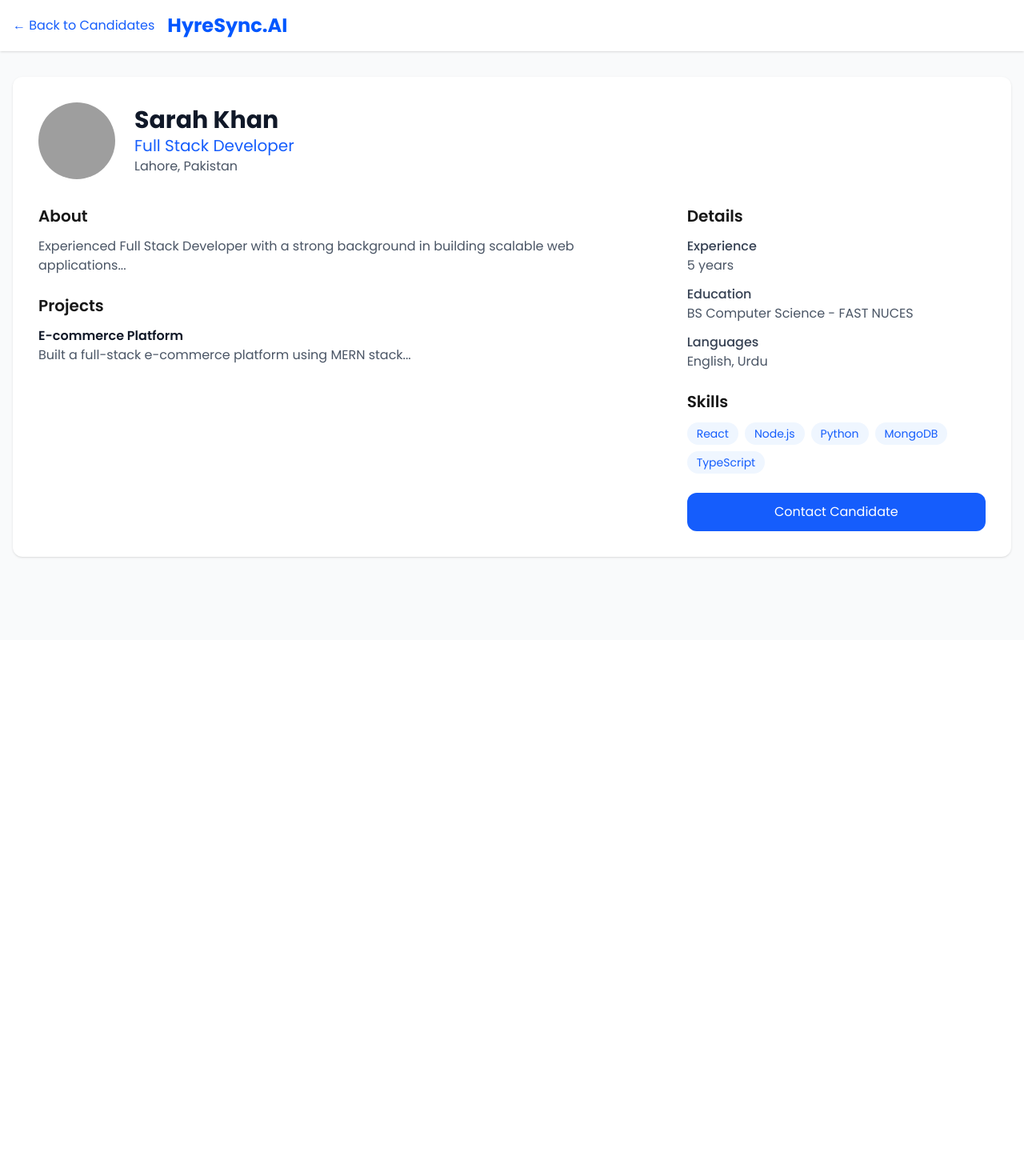
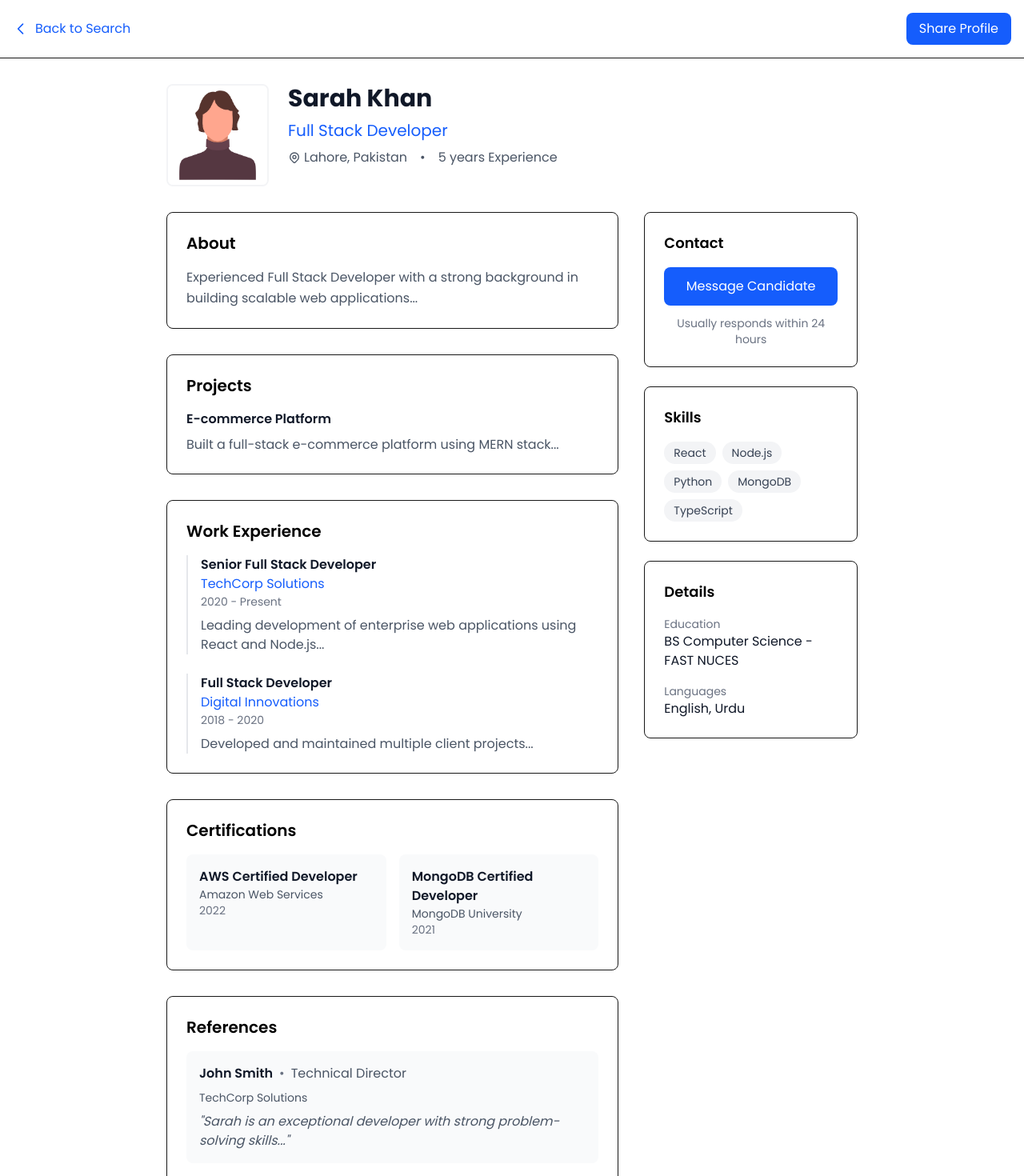
Before and after one commit to SyedMTaha/hyre-sync, a Next.js app: page /candidates/1 in a window 1280 px wide. Shown: the top 1470 px of the page at 80% size. Before the commit the page ends 800 px from the top, so only its background shows below. Built offline with nearby package versions, Linux system fonts and the light colour scheme; grey boxes are pictures that could not be loaded.

Commit message:
candidate page completed

```diff
--- a/src/app/candidates/[id]/page.tsx
+++ b/src/app/candidates/[id]/page.tsx
@@ -13,12 +13,13 @@ const poppins = Poppins({
 
 // Mock detailed candidate data
 const candidateDetails = {
+  1: {
     id: 1,
     name: 'Sarah Khan',
     role: 'Full Stack Developer',
     experience: '5 years',
     skills: ['React', 'Node.js', 'Python', 'MongoDB', 'TypeScript'],
-  image: '/assets/avatar1.png',
+    image: '/assets/avatar1.jpg',
     email: 'sarah.khan@example.com',
     location: 'Lahore, Pakistan',
     about: 'Experienced Full Stack Developer with a strong background in building scalable web applications...',
@@ -28,87 +29,249 @@ const candidateDetails = {
       {
         name: 'E-commerce Platform',
         description: 'Built a full-stack e-commerce platform using MERN stack...'
+      }
+    ],
+    workExperience: [
+      {
+        role: 'Senior Full Stack Developer',
+        company: 'TechCorp Solutions',
+        duration: '2020 - Present',
+        description: 'Leading development of enterprise web applications using React and Node.js...'
       },
-    // Add more projects
+      {
+        role: 'Full Stack Developer',
+        company: 'Digital Innovations',
+        duration: '2018 - 2020',
+        description: 'Developed and maintained multiple client projects...'
+      }
+    ],
+    certifications: [
+      {
+        name: 'AWS Certified Developer',
+        issuer: 'Amazon Web Services',
+        year: '2022'
+      },
+      {
+        name: 'MongoDB Certified Developer',
+        issuer: 'MongoDB University',
+        year: '2021'
+      }
+    ],
+    references: [
+      {
+        name: 'John Smith',
+        role: 'Technical Director',
+        company: 'TechCorp Solutions',
+        recommendation: 'Sarah is an exceptional developer with strong problem-solving skills...'
+      }
     ]
+  },
+  2: {
+    id: 2,
+    name: 'Ali Ahmed',
+    role: 'UI/UX Designer',
+    experience: '3 years',
+    skills: ['Figma', 'Adobe XD', 'Sketch', 'User Research'],
+    image: '/assets/avatar2.jpg',
+    email: 'ali.ahmed@example.com',
+    location: 'Karachi, Pakistan',
+    about: 'Creative UI/UX Designer with a passion for creating intuitive and engaging user experiences...',
+    education: 'BFA Design - NCA',
+    languages: ['English', 'Urdu'],
+    projects: [
+      {
+        name: 'Healthcare App Design',
+        description: 'Designed a user-friendly healthcare application focusing on accessibility...'
+      }
+    ],
+    workExperience: [
+      {
+        role: 'Senior UI/UX Designer',
+        company: 'DesignLab Solutions',
+        duration: '2021 - Present',
+        description: 'Led the UX strategy and design process for multiple enterprise and consumer-facing applications...',
+      },
+      {
+        role: 'UI/UX Designer',
+        company: 'Creative Digital Agency',
+        duration: '2019 - 2021',
+        description: 'Designed user interfaces and conducted user research for various client projects...',
+      }
+    ],
+    certifications: [
+      {
+        name: 'Google UX Design Certificate',
+        issuer: 'Google',
+        year: '2022',
+      },
+      {
+        name: 'Adobe Certified Expert - UX Design',
+        issuer: 'Adobe',
+        year: '2021',
+      }
+    ],
+    references: [
+      {
+        name: 'Emma Wilson',
+        role: 'Design Lead',
+        company: 'DesignLab Solutions',
+        recommendation:
+          'Ayesha is a talented designer with a deep understanding of user experience principles and visual aesthetics...',
+      }
+    ]
+  }
 };
 
-export default function CandidateDetails() {
+export default function  CandidateDetails() {
     const params = useParams();
+    const candidateId = typeof params.id === 'string' ? parseInt(params.id) : null;
+    const candidate = candidateId ? candidateDetails[candidateId as keyof typeof candidateDetails] : null;
+
+    if (!candidate) {
+      return (
+        <div className="min-h-screen flex items-center justify-center">
+          <div className="text-center">
+            <h2 className="text-2xl font-bold text-gray-900">Candidate not found</h2>
+            <Link href="/candidates" className="text-blue-600 hover:text-blue-700 mt-4 inline-block">
+              ← Back to Candidates
+            </Link>
+          </div>
+        </div>
+      );
+    }
+
 
   return (
-    <div className={`min-h-screen bg-gray-50 ${poppins.className}`}>
-      <nav className="bg-white shadow-sm">
-        <div className="max-w-7xl mx-auto px-4 py-4 flex items-center">
-          <Link href="/candidates" className="text-blue-600 hover:text-blue-700 mr-4">
-            ← Back to Candidates
+    <div className={`min-h-screen bg-white ${poppins.className}`}>
+      <nav className="bg-white border-b">
+        <div className="max-w-7xl mx-auto px-4 py-4 flex items-center justify-between">
+          <Link href="/candidates" className="text-blue-600 hover:text-blue-700 flex items-center gap-2">
+            <svg className="w-5 h-5" fill="none" stroke="currentColor" viewBox="0 0 24 24">
+              <path strokeLinecap="round" strokeLinejoin="round" strokeWidth={2} d="M15 19l-7-7 7-7" />
+            </svg>
+            Back to Search
           </Link>
-          <h1 className="text-2xl font-bold text-[#0057FF]">HyreSync.AI</h1>
+          <button className="bg-blue-600 text-white px-4 py-2 rounded-lg hover:bg-blue-700">
+            Share Profile
+          </button>
         </div>
       </nav>
 
-      <main className="max-w-7xl mx-auto px-4 py-8">
-        <div className="bg-white rounded-xl shadow-sm p-8">
-          <div className="flex items-center space-x-6 mb-8">
-            <div className="relative w-24 h-24">
+      <main className="max-w-4xl mx-auto px-4 py-8">
+        <div className="space-y-8">
+          {/* Header Section */}
+          <div className="flex items-start gap-6">
+            <div className="relative w-32 h-32">
               <Image
-                src={candidateDetails.image}
-                alt={candidateDetails.name}
+                src={candidate.image}
+                alt={candidate.name}
                 fill
-                className="rounded-full object-cover"
+                className="rounded-lg object-cover border-2 border-gray-100"
               />
             </div>
-            <div>
-              <h2 className="text-3xl font-bold text-gray-900">{candidateDetails.name}</h2>
-              <p className="text-xl text-blue-600">{candidateDetails.role}</p>
-              <p className="text-gray-600">{candidateDetails.location}</p>
+            <div className="flex-1">
+              <h1 className="text-3xl font-bold text-gray-900 mb-2">{candidate.name}</h1>
+              <p className="text-xl text-blue-600 mb-2">{candidate.role}</p>
+              <div className="flex items-center gap-4 text-gray-600">
+                <span className="flex items-center gap-1">
+                  <svg className="w-4 h-4" fill="none" stroke="currentColor" viewBox="0 0 24 24">
+                    <path strokeLinecap="round" strokeLinejoin="round" strokeWidth={2} d="M17.657 16.657L13.414 20.9a1.998 1.998 0 01-2.827 0l-4.244-4.243a8 8 0 1111.314 0z" />
+                    <path strokeLinecap="round" strokeLinejoin="round" strokeWidth={2} d="M15 11a3 3 0 11-6 0 3 3 0 016 0z" />
+                  </svg>
+                  {candidate.location}
+                </span>
+                <span>•</span>
+                <span>{candidate.experience} Experience</span>
+              </div>
             </div>
           </div>
 
-          <div className="grid grid-cols-1 md:grid-cols-3 gap-8">
-            <div className="md:col-span-2 space-y-6">
-              <section>
-                <h3 className="text-xl font-semibold mb-3">About</h3>
-                <p className="text-gray-600">{candidateDetails.about}</p>
+          {/* Main Content Grid */}
+          <div className="grid grid-cols-3 gap-8">
+            {/* Left Column */}
+            <div className="col-span-2 space-y-8">
+              <section className="bg-white rounded-lg border p-6">
+                <h2 className="text-xl font-semibold mb-4 text-black">About</h2>
+                <p className="text-gray-600 leading-relaxed">{candidate.about}</p>
               </section>
 
-              <section>
-                <h3 className="text-xl font-semibold mb-3">Projects</h3>
-                {candidateDetails.projects.map((project, index) => (
-                  <div key={index} className="mb-4">
-                    <h4 className="font-semibold text-gray-900">{project.name}</h4>
-                    <p className="text-gray-600">{project.description}</p>
+              <section className="bg-white rounded-lg border p-6">
+                <h2 className="text-xl font-semibold mb-4 text-black">Projects</h2>
+                <div className="space-y-6">
+                  {candidate.projects.map((project, index) => (
+                    <div key={index}>
+                      <h3 className="font-semibold text-gray-900">{project.name}</h3>
+                      <p className="text-gray-600 mt-2">{project.description}</p>
                     </div>
                   ))}
+                </div>
+
+              </section>
+
+              <section className="bg-white rounded-lg border p-6">
+                <h2 className="text-xl font-semibold mb-4 text-black">Work Experience</h2>
+                <div className="space-y-6">
+                  {candidate.workExperience.map((experience, index) => (
+                    <div key={index} className="border-l-2 border-gray-200 pl-4">
+                      <h3 className="font-semibold text-gray-900">{experience.role}</h3>
+                      <p className="text-blue-600">{experience.company}</p>
+                      <p className="text-sm text-gray-500 mb-2">{experience.duration}</p>
+                      <p className="text-gray-600">{experience.description}</p>
+                    </div>
+                  ))}
+                </div>
+              </section>
+
+              <section className="bg-white rounded-lg border p-6">
+                <h2 className="text-xl font-semibold mb-4 text-black">Certifications</h2>
+                <div className="grid grid-cols-2 gap-4">
+                  {candidate.certifications.map((cert, index) => (
+                    <div key={index} className="bg-gray-50 p-4 rounded-lg">
+                      <h3 className="font-semibold text-gray-900">{cert.name}</h3>
+                      <p className="text-sm text-gray-600">{cert.issuer}</p>
+                      <p className="text-sm text-gray-500">{cert.year}</p>
+                    </div>
+                  ))}
+                </div>
+              </section>
+
+              <section className="bg-white rounded-lg border p-6">
+                <h2 className="text-xl font-semibold mb-4 text-black">References</h2>
+                <div className="space-y-6">
+                  {candidate.references.map((reference, index) => (
+                    <div key={index} className="bg-gray-50 p-4 rounded-lg">
+                      <div className="flex items-center gap-2 mb-2">
+                        <h3 className="font-semibold text-gray-900">{reference.name}</h3>
+                        <span className="text-gray-500">•</span>
+                        <p className="text-gray-600">{reference.role}</p>
+                      </div>
+                      <p className="text-sm text-gray-600 mb-2">{reference.company}</p>
+                      <p className="text-gray-600 italic">"{reference.recommendation}"</p>
+                    </div>
+                  ))}
+                </div>
               </section>
             </div>
 
+            {/* Right Column */}
             <div className="space-y-6">
-              <section>
-                <h3 className="text-xl font-semibold mb-3">Details</h3>
-                <div className="space-y-3">
-                  <div>
-                    <p className="font-medium text-gray-700">Experience</p>
-                    <p className="text-gray-600">{candidateDetails.experience}</p>
-                  </div>
-                  <div>
-                    <p className="font-medium text-gray-700">Education</p>
-                    <p className="text-gray-600">{candidateDetails.education}</p>
-                  </div>
-                  <div>
-                    <p className="font-medium text-gray-700">Languages</p>
-                    <p className="text-gray-600">{candidateDetails.languages.join(', ')}</p>
-                  </div>
-                </div>
+              <section className="bg-white rounded-lg border p-6">
+                <h2 className="text-lg font-semibold mb-4 text-black">Contact</h2>
+                <button className="w-full bg-blue-600 text-white py-3 rounded-lg hover:bg-blue-700 transition duration-200">
+                  Message Candidate
+                </button>
+                <p className="text-center text-sm text-gray-500 mt-3">
+                  Usually responds within 24 hours
+                </p>
               </section>
 
-              <section>
-                <h3 className="text-xl font-semibold mb-3">Skills</h3>
+              <section className="bg-white rounded-lg border p-6">
+                <h2 className="text-lg font-semibold mb-4 text-black">Skills</h2>
                 <div className="flex flex-wrap gap-2">
-                  {candidateDetails.skills.map((skill) => (
+                  {candidate.skills.map((skill) => (
                     <span
                       key={skill}
-                      className="px-3 py-1 bg-blue-50 text-blue-600 rounded-full text-sm"
+                      className="px-3 py-1 bg-gray-100 text-gray-700 rounded-full text-sm"
                     >
                       {skill}
                     </span>
@@ -116,9 +279,19 @@ export default function CandidateDetails() {
                 </div>
               </section>
 
-              <button className="w-full bg-blue-600 text-white py-3 rounded-xl hover:bg-blue-700 transition duration-200">
-                Contact Candidate
-              </button>
+              <section className="bg-white rounded-lg border p-6">
+                <h2 className="text-lg font-semibold mb-4 text-black">Details</h2>
+                <div className="space-y-4">
+                  <div>
+                    <p className="text-sm text-gray-500">Education</p>
+                    <p className="text-gray-900">{candidate.education}</p>
+                  </div>
+                  <div>
+                    <p className="text-sm text-gray-500">Languages</p>
+                    <p className="text-gray-900">{candidate.languages.join(', ')}</p>
+                  </div>
+                </div>
+              </section>
             </div>
           </div>
         </div>
--- a/src/app/candidates/page.tsx
+++ b/src/app/candidates/page.tsx
@@ -35,12 +35,16 @@ export default function candidatesPage() {
   return (
     <div className={`min-h-screen bg-gray-50 ${poppins.className}`}>
       <nav className="bg-white shadow-sm">
-        <div className="max-w-7xl mx-auto px-4 py-4">
-          <h1 className="text-2xl font-bold text-[#0057FF]">HyreSync.AI</h1>
+        <div className="max-w-7xl mx-auto px-8 py-4">
+          {/* <link href='#'> */}
+          <Link href="/main" className="text-2xl font-bold text-[#0057FF]">HyreSync.AI</Link>
+
+
+
         </div>
       </nav>
 
-      <main className="max-w-7xl mx-auto px-4 py-8">
+      <main className="max-w-7xl mx-auto px-8 py-8">
         <h2 className="text-3xl font-bold text-gray-900 mb-8">Available Candidates</h2>
 
         <div className="grid grid-cols-1 md:grid-cols-2 lg:grid-cols-3 gap-6">
--- a/src/app/main/page.tsx
+++ b/src/app/main/page.tsx
@@ -133,8 +133,9 @@ export default function LandingPage() {
               </ul>
             </div>
           </div>
-          <div className="mt-8 pt-8 border-t text-center text-gray-600">
+          <div className="mt-8 pt-8 border-t  flex justify-between items-center text-gray-600">
             <p>&copy; 2024 HyreSync.AI. All rights reserved.</p>
+            <p className=''>Privacy Policy. Terms & Condition.</p>
           </div>
         </div>
       </footer>
```
Also changed, not shown: public/assets/hero-image2.png (added). Lines whose indentation alone changed are shown as unchanged.
